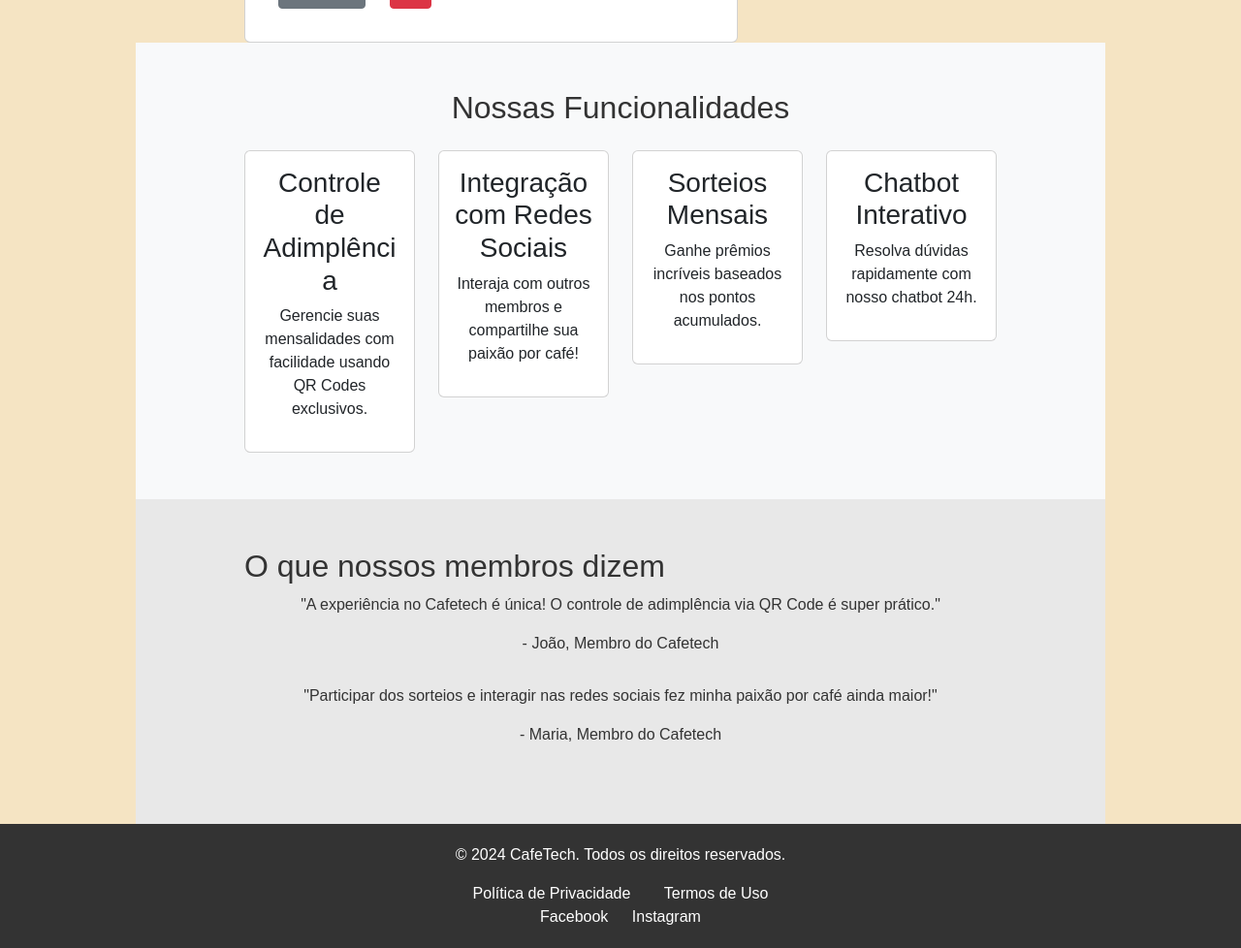
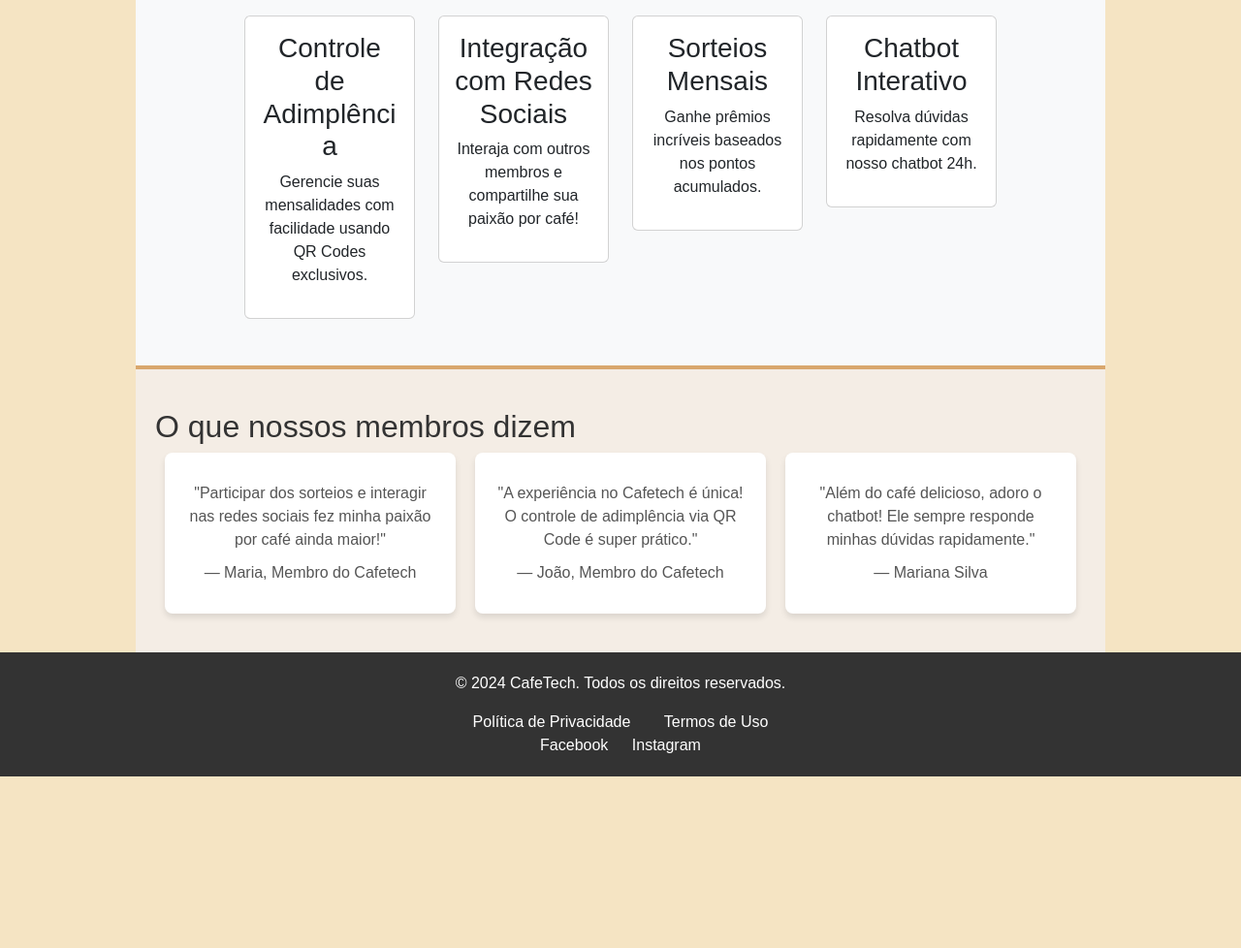
Before and after one commit to Brubzie/fatec-dsm-pi-4sem, a Django app: page /home/ in a window 1280 px wide. Shown: the part 979-1957 px from the top of the page at 97% size. After the commit the page ends 1780 px from the top, so only its background shows below. Run offline with Django 5.2, Linux system fonts and the light colour scheme; the visitor is signed in with stand-in values (Sample User, id 1).

Commit message:
Att FrontEnd e Bug register

```diff
--- a/CafeTech/core/static/css/styles.css
+++ b/CafeTech/core/static/css/styles.css
@@ -59,11 +59,13 @@
 .hero h2 {
     font-size: 3rem;
     margin-bottom: 20px;
+    color: #6b4423;
 }
 
 .hero p {
     font-size: 1.3rem;
     margin-bottom: 30px;
+    color: #6b4423;
 }
 
 .cta-btn {
--- a/CafeTech/core/templates/homeClient.html
+++ b/CafeTech/core/templates/homeClient.html
@@ -10,24 +10,6 @@
 
 <!-- Conteúdo da página -->
 {% block content %}
-    <!-- Header -->
-    <header class="header">
-        <div class="container">
-            <div class="logo">
-                <h1>Cafetech</h1>
-            </div>
-            <nav class="nav">
-                <ul>
-                    <li><a href="{% url 'home' %}">Home</a></li>
-                    <li><a href="#sobre">Sobre</a></li>
-                    <li><a href="#planos">Planos</a></li>
-                    <li><a href="#sorteios">Sorteios</a></li>
-                    <li><a href="#contato">Contato</a></li>
-                    <li><a href="{% url 'login' %}" class="btn-login">Login</a></li>
-                </ul>
-            </nav>
-        </div>
-    </header>
 
     <!-- Hero Section -->
     <section class="hero" id="home">
@@ -93,19 +75,23 @@
         </div>
     </section>
 
-    <!-- Testemunhos -->
-    <section class="testimonials">
-        <div class="container">
-            <h2>O que nossos membros dizem</h2>
-            <div class="testimonial">
-                <p>"A experiência no Cafetech é única! O controle de adimplência via QR Code é super prático."</p>
-                <p>- João, Membro do Cafetech</p>
+    <!-- Seção de Feedback -->
+    <div class="section feedback-section">
+        <h2>O que nossos membros dizem</h2>
+        <div class="feedback-container">
+            <div class="feedback-card">
+                <p class="feedback-text">"Participar dos sorteios e interagir nas redes sociais fez minha paixão por café ainda maior!"</p>
+                <p class="feedback-author">— Maria, Membro do Cafetech</p>
             </div>
-            <div class="testimonial">
-                <p>"Participar dos sorteios e interagir nas redes sociais fez minha paixão por café ainda maior!"</p>
-                <p>- Maria, Membro do Cafetech</p>
+            <div class="feedback-card">
+                <p class="feedback-text">"A experiência no Cafetech é única! O controle de adimplência via QR Code é super prático."</p>
+                <p class="feedback-author">— João, Membro do Cafetech</p>
+            </div>
+            <div class="feedback-card">
+                <p class="feedback-text">"Além do café delicioso, adoro o chatbot! Ele sempre responde minhas dúvidas rapidamente."</p>
+                <p class="feedback-author">— Mariana Silva</p>
             </div>
         </div>
-    </section>
+    </div>
 
 {% endblock content %}
--- a/CafeTech/core/templates/includes/navbar.html
+++ b/CafeTech/core/templates/includes/navbar.html
@@ -14,6 +14,9 @@
           {% if user.is_authenticated %}
             <a href="{% url 'home' %}" class="nav-link link-success">{{ user.username }}</a>
             <a class="nav-link link-danger" href="{% url 'logout' %}">Logout</a>
+            <a class="nav-link" href="#sobre">Sobre</a>
+            <a class="nav-link" href="#sorteios">Sorteios</a>
+            <a class="nav-link" href="#planos">Planos</a>
           {% else %}
             <a class="nav-link" href="{% url 'register' %}">Sign-up</a>
             <a class="nav-link" href="{% url 'login' %}">Login</a>
--- a/CafeTech/core/views.py
+++ b/CafeTech/core/views.py
@@ -10,6 +10,7 @@
 from .forms import EditUserForm
 from .forms import RegisterForm
 from .models import UserProfile
+from django.db import IntegrityError, transaction
 
 
 class IndexView(View):
@@ -32,26 +33,33 @@
     if request.method == 'POST':
         form = RegisterForm(request.POST)
         if form.is_valid():
-            # Criando o usuário
-            user = form.save()
+            try:
+                # Usando uma transação para consistência
+                with transaction.atomic():
+                    # Criando o usuário
+                    user = form.save()
 
-            # Obtendo os dados adicionais do formulário
-            phone_number = form.cleaned_data.get('phone_number')
-            birth_date = form.cleaned_data.get('birth_date')
+                    # Obtendo os dados adicionais do formulário
+                    phone_number = form.cleaned_data.get('phone_number')
+                    birth_date = form.cleaned_data.get('birth_date')
 
-            # Criando o perfil de usuário
-            profile = UserProfile.objects.create(
-                user=user,
-                phone_number=phone_number,
-                birth_date=birth_date,
-                adimplencia=True,  # Definindo o padrão de adimplência como True para o novo usuário
-            )
+                    # Criando ou recuperando o perfil do usuário
+                    profile, created = UserProfile.objects.get_or_create(
+                        user=user,
+                        defaults={
+                            'phone_number': phone_number,
+                            'birth_date': birth_date,
+                            'adimplencia': True,
+                        }
+                    )
 
-            # Logando o usuário
-            login(request, user)
+                    # Logando o usuário
+                    login(request, user)
 
-            # Redirecionando para a página inicial ou outra página de sua escolha
-            return redirect('index')
+                    # Redirecionando para a página inicial
+                    return redirect('index')
+            except IntegrityError:
+                form.add_error(None, "Erro ao criar o perfil. Já existe um usuário associado.")
     else:
         form = RegisterForm()
 
```
Also changed, not shown: CafeTech/core/templates/index.html (+8 -21 lines), CafeTech/requirements.txt (+8 -0 lines), 1 other file.
